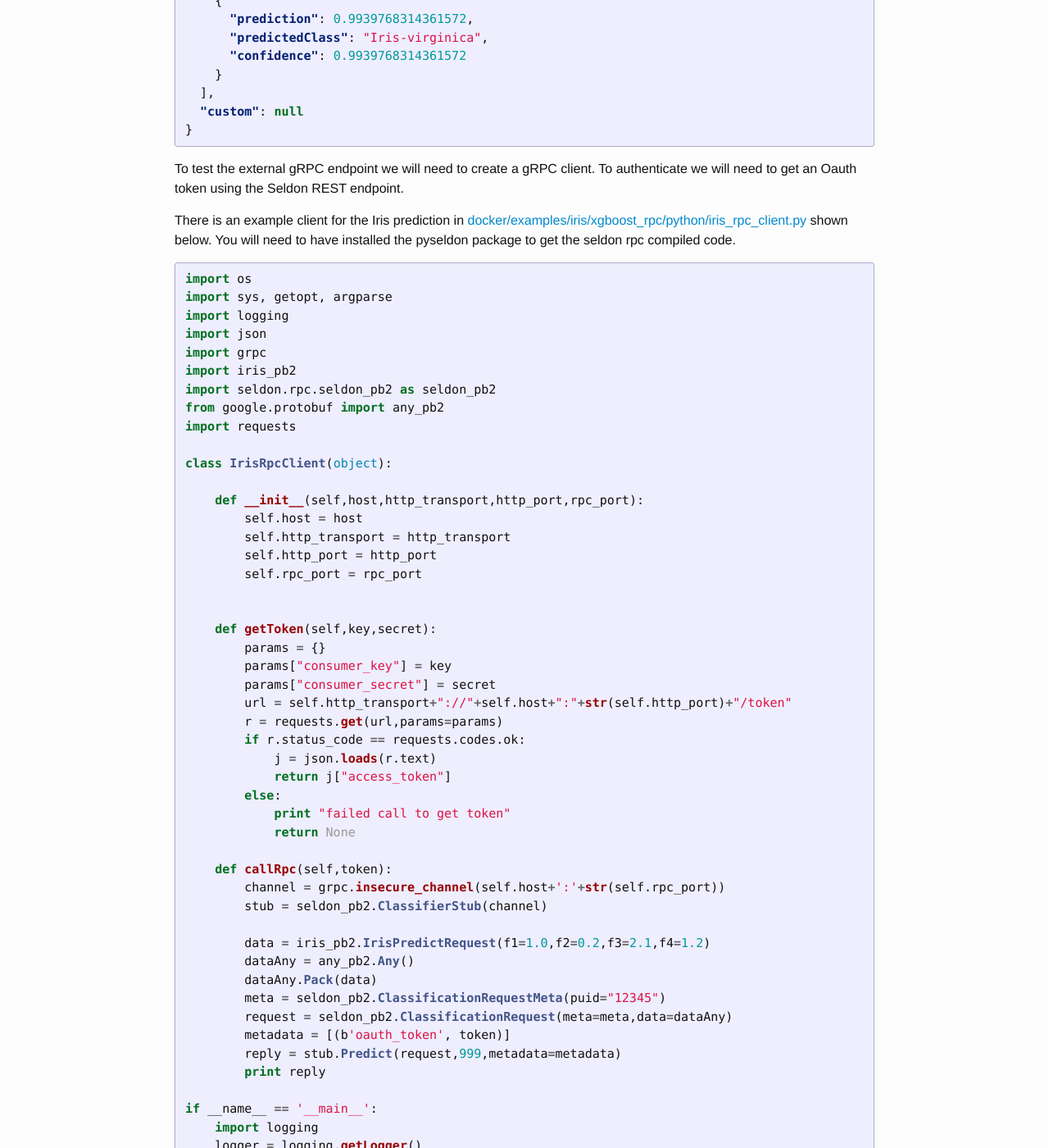
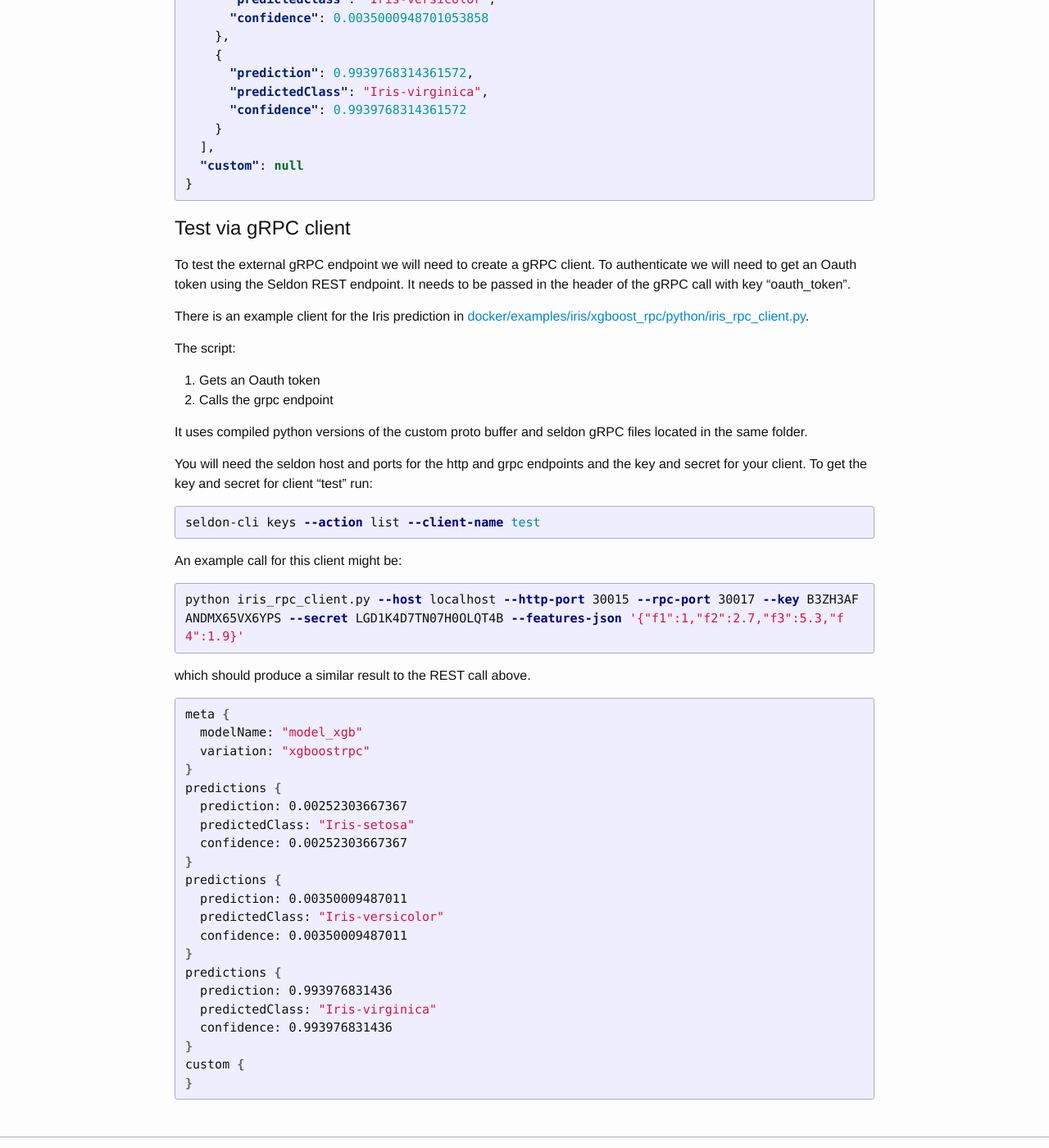
Before and after one commit to SeldonIO/seldonio.github.com, a Jekyll site: the page built from grpc.md, in a window 1280 px wide and 1400 px high, scrolled down 5311 px. Shown: the whole window at 82% size. Built offline with Jekyll 4.4.1, drawn with Linux system fonts in a browser that asks for light colours; some of the changed text lies outside the part shown.

```diff
--- a/grpc.md
+++ b/grpc.md
@@ -168,9 +168,9 @@ The front end server for Seldon is a Java server. In order to process the gRPC c
  1. Create Java versions of your proto buffers
  1. Tell Seldon of a jar file containing the Java classes and the names of those classes
 
-For the first step you can follow the protocol buffer docs and package the result. We provide a simple script to do this for you [create-proto-jar](scripts.html#create-proto-jar)
+For the first step you can follow the protocol buffer docs and package the result. However, we also provide a simple script to do this for you [create-proto-jar](scripts.html#create-proto-jar)
 
-Assuming you have placed the iris.proto above on Seldon shared volume at /seldon-data/rpc/proto/iris.proto and want to output the jar at /seldon-data/rpc/jar/iris.jar you can run:
+Assuming you have placed the iris.proto above on the Seldon shared volume at /seldon-data/rpc/proto/iris.proto and want to output the jar at /seldon-data/rpc/jar/iris.jar you can run:
 
 {% highlight bash %}
 create-proto-jar.sh /seldon-data/rpc/proto/iris.proto /seldon-data/rpc/jar/iris.jar
@@ -189,10 +189,13 @@ We can now launch our microservice using the script [start-microservice](scripts
 start-microservice --type prediction --client test -i xgboostrpc seldonio/iris_xgboost_rpc:2.1 rpc 1.0
 {% endhighlight %}
 
-This will deploy our microservice and inform Seldon of where it is running so requests can be sent to it.
+This will deploy our RPC microservice and inform Seldon of where it is running so requests can be sent to it.
 
 ## Test via REST or gRPC clients
-We can test our microservice via either the REST or gRPC endpoints of Seldon. To test the REST endpoint we can use the seldon-cli
+We can test our microservice via either the REST or gRPC endpoints of Seldon.
+
+### Test via JS REST API
+To test the REST endpoint we can use the seldon-cli
 
 {% highlight bash %}
 seldon-cli --quiet api --client-name test --endpoint /js/predict --json '{"data":{"f1":1,"f2":2.7,"f3":5.3,"f4":1.9}}'
@@ -228,84 +231,18 @@ This should produce a result like:
 }
 {% endhighlight %}
 
-To test the external gRPC endpoint we will need to create a gRPC client. To authenticate we will need to get an Oauth token using the Seldon REST endpoint.
+### Test via gRPC client
 
-There is an example client for the Iris prediction in [docker/examples/iris/xgboost_rpc/python/iris_rpc_client.py](https://github.com/SeldonIO/seldon-server/tree/master/docker/examples/iris/xgboost_rpc/python/iris_rpc_client.py) shown below. You will need to have installed the pyseldon package to get the seldon rpc compiled code.
+To test the external gRPC endpoint we will need to create a gRPC client. To authenticate we will need to get an Oauth token using the Seldon REST endpoint. It needs to be passed in the header of the gRPC call with key "oauth_token".
 
-{% highlight python %}
-import os
-import sys, getopt, argparse
-import logging
-import json
-import grpc
-import iris_pb2
-import seldon.rpc.seldon_pb2 as seldon_pb2
-from google.protobuf import any_pb2
-import requests
+There is an example client for the Iris prediction in [docker/examples/iris/xgboost_rpc/python/iris_rpc_client.py](https://github.com/SeldonIO/seldon-server/tree/master/docker/examples/iris/xgboost_rpc/python/iris_rpc_client.py).
 
-class IrisRpcClient(object):
+The script:
 
-    def __init__(self,host,http_transport,http_port,rpc_port):
-        self.host = host
-        self.http_transport = http_transport
-        self.http_port = http_port
-        self.rpc_port = rpc_port
+  1. Gets an Oauth token
+  2. Calls the grpc endpoint
 
-
-    def getToken(self,key,secret):
-        params = {}
-        params["consumer_key"] = key
-        params["consumer_secret"] = secret
-        url = self.http_transport+"://"+self.host+":"+str(self.http_port)+"/token"
-        r = requests.get(url,params=params)
-        if r.status_code == requests.codes.ok:
-            j = json.loads(r.text)
-            return j["access_token"]
-        else:
-            print "failed call to get token"
-            return None
-
-    def callRpc(self,token):
-        channel = grpc.insecure_channel(self.host+':'+str(self.rpc_port))
-        stub = seldon_pb2.ClassifierStub(channel)
-
-        data = iris_pb2.IrisPredictRequest(f1=1.0,f2=0.2,f3=2.1,f4=1.2)
-        dataAny = any_pb2.Any()
-        dataAny.Pack(data)
-        meta = seldon_pb2.ClassificationRequestMeta(puid="12345")
-        request = seldon_pb2.ClassificationRequest(meta=meta,data=dataAny)
-        metadata = [(b'oauth_token', token)]
-        reply = stub.Predict(request,999,metadata=metadata)
-        print reply
-
-if __name__ == '__main__':
-    import logging
-    logger = logging.getLogger()
-    logging.basicConfig(format='%(asctime)s : %(levelname)s : %(name)s : %(message)s', level=logging.DEBUG)
-    logger.setLevel(logging.INFO)
-
-    parser = argparse.ArgumentParser(prog='create_replay')
-    parser.add_argument('--host', help='rpc server host', default="localhost")
-    parser.add_argument('--http-transport', help='http or https', default="http")
-    parser.add_argument('--http-port', help='http server port', type=int, default=30015)
-    parser.add_argument('--rpc-port', help='rpc server port', type=int, default=30017)
-    parser.add_argument('--key', help='oauth consumer key')
-    parser.add_argument('--secret', help='oauth consumer secret')
-
-    args = parser.parse_args()
-    opts = vars(args)
-    rpc = IrisRpcClient(host=args.host,http_transport=args.http_transport,http_port=args.http_port,rpc_port=args.rpc_port)
-    token = rpc.getToken(args.key,args.secret)
-    if not token is None:
-        print token
-        rpc.callRpc(token)
-    else:
-        print "failed to get token"
-{% endhighlight %}
-
-The code will
-  1. get an Oauth token
-  2. call the grpc endpoint
+It uses compiled python versions of the custom proto buffer and seldon gRPC files located in the same folder.
 
 You will need the seldon host and ports for the http and grpc endpoints and the key and secret for your client.
 To get the key and secret for client "test" run:
@@ -317,7 +254,7 @@ seldon-cli keys --action list --client-name test
 An example call for this client might be:
 
 {% highlight bash %}
-python iris_rpc_client.py --host localhost --http-port 30015 --key B3ZH3AFANDMX65VX6YPS --secret LGD1K4D7TN07H0OLQT4B
+python iris_rpc_client.py --host localhost --http-port 30015 --rpc-port 30017 --key B3ZH3AFANDMX65VX6YPS --secret LGD1K4D7TN07H0OLQT4B --features-json '{"f1":1,"f2":2.7,"f3":5.3,"f4":1.9}'
 {% endhighlight %}
 
 which should produce a similar result to the REST call above.
@@ -328,19 +265,19 @@ meta {
   variation: "xgboostrpc"
 }
 predictions {
-  prediction: 0.992686629295
+  prediction: 0.00252303667367
   predictedClass: "Iris-setosa"
-  confidence: 0.992686629295
+  confidence: 0.00252303667367
 }
 predictions {
-  prediction: 0.00392687413841
+  prediction: 0.00350009487011
   predictedClass: "Iris-versicolor"
-  confidence: 0.00392687413841
+  confidence: 0.00350009487011
 }
 predictions {
-  prediction: 0.00338655733503
+  prediction: 0.993976831436
   predictedClass: "Iris-virginica"
-  confidence: 0.00338655733503
+  confidence: 0.993976831436
 }
 custom {
 }
```
Also changed, not shown: api-microservices.md (+80 -9 lines), api-prediction.md (+9 -2 lines), prediction-pipeline.md (+1 -1 lines).
